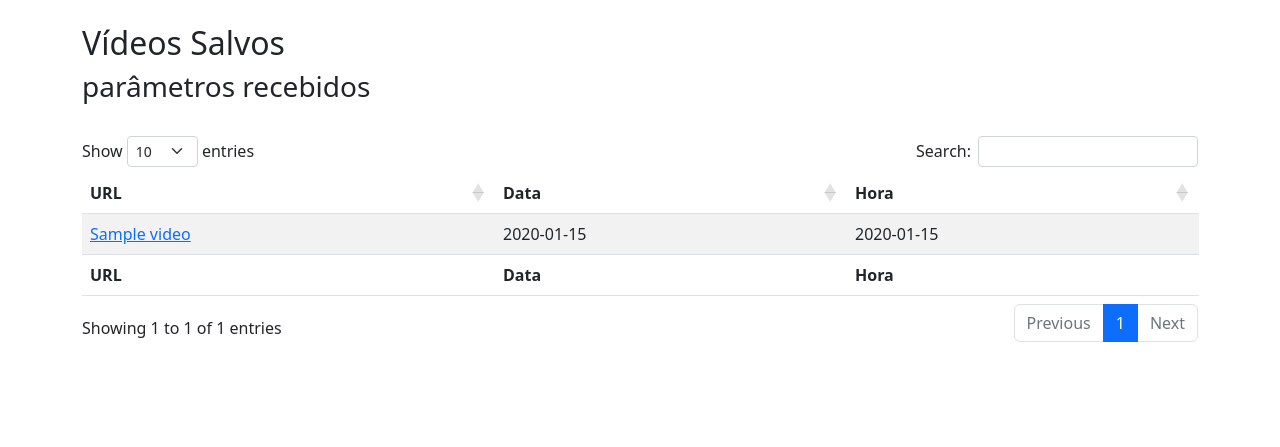
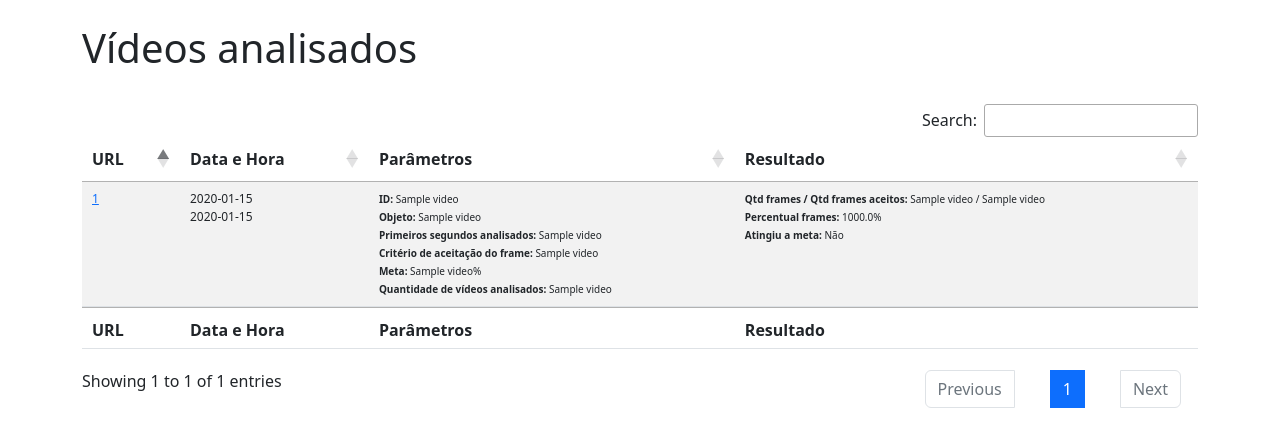
Before and after one commit to MCP3H/automacao-tiktok, a Flask app: template templates/videos.html in a window 1280 px wide. Shown: the top 447 px of the page. Run offline with Flask 3, Linux system fonts and the light colour scheme; the template is opened without the code that fills it: most values are stand-ins (such as "Sample title", 1, 10 or a date in 2020); some libraries are stand-ins or nearby versions.

Commit message:
Alterado página de vídeo e nome das funcoes

```diff
--- a/funcoesdb.py
+++ b/funcoesdb.py
@@ -75,7 +75,7 @@ def fecharConexao(conexao):
 
 
 def listarVideos(conexao):
-    resultado = lerQuery(conexao, f'SELECT * FROM video')
+    resultado = lerQuery(conexao, f'SELECT v.video_url, v.video_data, v.qt_frame, v.qt_frame_param, v.valid, c.id_config, c.param, c.time_video_sec, c.perc_video, c.qt_video, c.crit_aceit FROM video as v LEFT JOIN config as c ON v.id_config = c.id_config;')
     return resultado
 
 
@@ -84,7 +84,7 @@ def verificarVideo(conexao, video_url, config):
     return resultado
 
 
-def createConfig(conexao, settings):
+def criarParametro(conexao, settings):
     param = settings.param
     time_video_sec = settings.time_video_sec
     perc_video = settings.perc_video
--- a/templates/videos.html
+++ b/templates/videos.html
@@ -5,44 +5,79 @@
     <meta charset="UTF-8">
     <meta http-equiv="X-UA-Compatible" content="IE=edge">
     <meta name="viewport" content="width=device-width, initial-scale=1.0">
-    <title>Vídeos Salvos</title>
+    <title>Vídeos analisados</title>
+    <!-- Bootsratp -->
     <link rel="stylesheet" href="https://cdnjs.cloudflare.com/ajax/libs/twitter-bootstrap/5.2.0/css/bootstrap.min.css">
+    <!-- jQuery e DataTable -->
     <link rel="stylesheet" href="https://cdn.datatables.net/1.13.4/css/dataTables.bootstrap5.min.css">
+    <link rel="stylesheet" href="https://cdn.datatables.net/buttons/2.3.6/css/buttons.dataTables.min.css">
+    <link rel="stylesheet" href="https://cdn.datatables.net/1.13.4/css/jquery.dataTables.min.css">
+</head>
 
-</head>
+<style>
+    td {
+        font-size: 12px;
+    }
+
+    td span {
+        font-size: 10px;
+    }
+</style>
 
 <body>
     <div class="container mt-4 mb-4">
         <div class="row mb-4">
-            <h2> Vídeos Salvos </h2>
-            <h3> parâmetros recebidos </h3>
+            <h1> Vídeos analisados </h1>
         </div>
         <div class="row">
-            <table id="tabelaVideos" class="table table-striped">
+            <table id="tabelaVideos" class="table table-striped nowrap">
                 <thead>
                     <tr>
-                        <th class="d-none">ID</th>
                         <th>URL</th>
-                        <th>Data</th>
-                        <th>Hora</th>
+                        <th>Data e Hora</th>
+                        <th>Parâmetros</th>
+                        <th>Resultado</th>
                     </tr>
                 </thead>
                 <tbody>
                     {% for video in videos: %}
+                    <!-- 0 - v.video_url
+                    1 - v.video_data
+                    2 - v.qt_frame
+                    3 - v.qt_frame_param
+                    4 - v.valid
+                    5 - c.id_config
+                    6 - c.param
+                    7 - c.time_video_sec
+                    8 - c.perc_video
+                    9 - c.qt_video
+                    10 - c.crit_aceit -->
                     <tr>
-                        <th class="d-none">{{ video[0] }}</th>
-                        <td><a href="{{ video[1] }}" target="_blank">{{ video[1] }}</a></td>
-                        <td>{{ video[2].strftime("%d/%m/%Y") }}</td>
-                        <td>{{ video[2].strftime("%H:%M:%S") }}</td>
+                        <td><a href="{{ video[0] }}" target="_blank">{{ video[0] }}</a></td>
+                        <td>{{ video[1].strftime("%d/%m/%Y") }} <br> {{ video[1].strftime("%H:%M") }}</td>
+                        <td>
+                            <span><b>ID:</b> {{ video[5] }}</span><br>
+                            <span><b>Objeto:</b> {{ video[6] }}</span><br>
+                            <span><b>Primeiros segundos analisados:</b> {{ video[7] }}</span><br>
+                            <span><b>Critério de aceitação do frame:</b> {{ video[10] }}</span><br>
+                            <span><b>Meta:</b> {{ video[8] }}%</span><br>
+                            <span><b>Quantidade de vídeos analisados:</b> {{ video[9] }}</span>
+                        </td>
+                        <td>
+                            <span><b>Qtd frames / Qtd frames aceitos:</b> {{ video[2] }} / {{ video[3] }}</span><br>
+                            {% set percentual = video[3] / video[2] * 100 %}
+                            <span><b>Percentual frames:</b> {{'%0.1f' % percentual|float}}% </span><br>
+                            <span><b>Atingiu a meta: </b>{% if video[4] == 1 %} Sim {% else %} Não {% endif %}</span>
+                        </td>
                     </tr>
                     {% endfor %}
                 </tbody>
                 <tfoot>
                     <tr>
-                        <th class="d-none">ID</th>
                         <th>URL</th>
-                        <th>Data</th>
-                        <th>Hora</th>
+                        <th>Data e Hora</th>
+                        <th>Parâmetros</th>
+                        <th>Resultado</th>
                     </tr>
                 </tfoot>
             </table>
@@ -50,13 +85,31 @@
     </div>
 </body>
 
+
+<!-- jQuery e DataTable -->
 <script src="https://code.jquery.com/jquery-3.5.1.js"></script>
 <script src="https://cdn.datatables.net/1.13.4/js/jquery.dataTables.min.js"></script>
-<script src="https://cdn.datatables.net/1.13.4/js/dataTables.bootstrap5.min.js"></script>
+<script src="https://cdn.datatables.net/buttons/2.3.6/js/dataTables.buttons.min.js"></script>
+<script src="https://cdn.datatables.net/1.13.4/js/dataTables.bootstrap5.min.js"></script> <!-- Bootsratp -->
+<script src="https://cdnjs.cloudflare.com/ajax/libs/jszip/3.1.3/jszip.min.js"></script>
+<script src="https://cdnjs.cloudflare.com/ajax/libs/pdfmake/0.1.53/pdfmake.min.js"></script>
+<script src="https://cdnjs.cloudflare.com/ajax/libs/pdfmake/0.1.53/vfs_fonts.js"></script>
+<script src="https://cdn.datatables.net/buttons/2.3.6/js/buttons.html5.min.js"></script>
+<script src="https://cdn.datatables.net/buttons/2.3.6/js/buttons.print.min.js"></script>
 
 <script>
     $(document).ready(function () {
-        $('#tabelaVideos').DataTable();
+        $('#tabelaVideos').DataTable({
+            "pageLength": 3,
+            // "searching": false,
+            // "paging": false,
+            // "info": false,
+            // "ordering": false,
+            dom: 'Bfrtip',
+            buttons: [
+                'copy', 'csv', 'excel', 'pdf', 'print'
+            ]
+        });
     });
 </script>
 
```
Also changed, not shown: automacao.py (+7 -9 lines), funcoespyautogui.py (+12 -43 lines).
